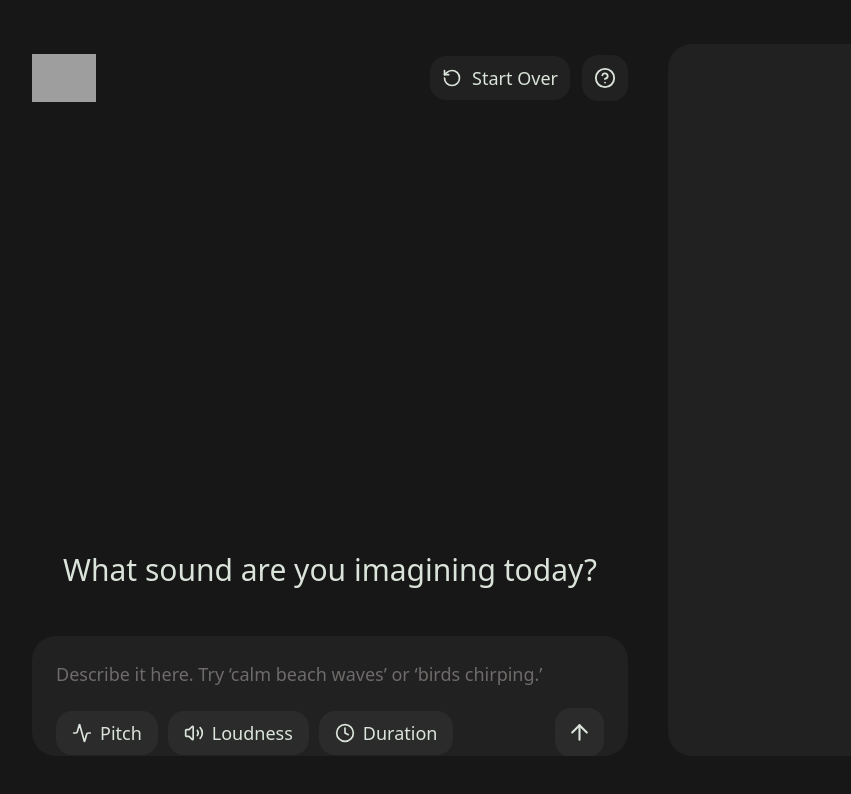
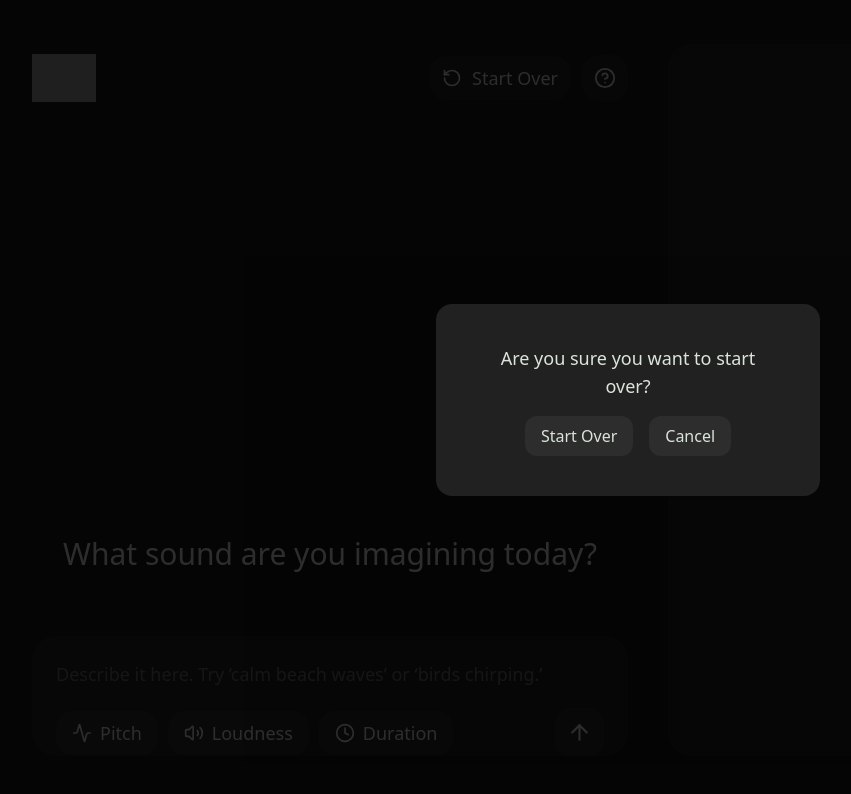
Before and after one commit to RamBrodett/OVRHR-Hearsona-GUI, a React (Vite) app: page / in a window 1280 px wide. Both pictures are taken after a click on the button "Start Over". Shown: the top 794 px of the page, without its empty margins (12-863 px from the left). Built offline with nearby package versions, Linux system fonts and the light colour scheme; grey boxes are pictures that could not be loaded.

Commit message:
system replies and start over working

```diff
--- a/src/pages/Main.jsx
+++ b/src/pages/Main.jsx
@@ -1,6 +1,7 @@
 import { useState } from 'react'
+import { useEffect, useRef } from 'react';
 
-import { RotateCcw, HelpCircle, ArrowUp, Clock, Volume2, Activity } from 'lucide-react';
+import { RotateCcw, HelpCircle, ArrowUp, Clock, Volume2, Activity, Music2 } from 'lucide-react';
 
 function MainApplication() {
   const [activeControl, setActiveControl] = useState(null);
@@ -8,6 +9,46 @@ function MainApplication() {
   const [pitch, setPitch] = useState(440);
   const [loudness, setLoudness] = useState(-20);
   const [duration, setDuration] = useState(10);
+
+  const [messages, setMessages] = useState([]);
+  const [userInput, setUserInput] = useState('');
+
+  const chatRef = useRef(null);
+
+  const [showConfirm, setShowConfirm] = useState(false);
+
+  const handleSendMessage = () => {
+    if (!userInput.trim()) return;
+
+    const newUserMessage = { role: 'user', text: userInput.trim() };
+    setMessages((prev) => [...prev, newUserMessage]);
+    setUserInput('');
+
+    setTimeout(() => {
+      const responseText = generateSystemResponse(userInput);
+      const systemMessage = { role: 'assistant', text: responseText };
+
+      setMessages((prev) => [...prev, systemMessage]);
+    }, 500);
+  };
+
+  const generateSystemResponse = (input) => {
+    if (input.toLowerCase().includes('pitch')) {
+      return "Raising the pitch a bit — let’s brighten it up.";
+    } else if (input.toLowerCase().includes('louder')) {
+      return "Turning up the volume — let's make it louder.";
+    } else if (input.toLowerCase().includes('longer')) {
+      return "Extending the duration — more time to enjoy the sound.";
+    } else {
+      return `Got it! Generating a "${input}" sound for you...`;
+    }
+  };
+
+  useEffect(() => {
+  if (chatRef.current) {
+      chatRef.current.scrollTop = chatRef.current.scrollHeight;
+    }
+  }, [messages]);
 
   return (
     <div className="flex flex-col bg-[var(--background)] p-11 h-screen min-w-screen">
@@ -26,11 +67,16 @@ function MainApplication() {
             />
             {/* Buttons */}
             <div className="flex items-center gap-3">
+
               {/* Start Over */}
-              <button className="flex items-center gap-2.5 bg-[var(--background-2)] text-[var(--font-white)] px-3 py-2 rounded-2xl hover:bg-[#2a2a2a] transition">
+              <button
+                onClick={() => setShowConfirm(true)}
+                className="flex items-center gap-2.5 bg-[var(--background-2)] text-[var(--font-white)] px-3 py-2 rounded-2xl hover:bg-[#2a2a2a] transition"
+              >
                 <RotateCcw size={20} />
                 <span className="text-lg font-medium">Start Over</span>
               </button>
+
               {/* Tooltip */}
               <button
                 onClick={() =>
@@ -40,24 +86,65 @@ function MainApplication() {
               >
                 <HelpCircle size={22} />
               </button>
+
             </div>
           </div>
 
           {/* Chat Area */}
-          <div className="flex flex-col justify-end text-center h-[70%] mb-5 w-full overflow-hidden">
-            <div className="mb-2">
-              <p className="text-[var(--font-white)] text-3xl">
-                What sound are you imagining today?
-              </p>
+          <div
+            onClick={() => setActiveControl(null)}
+            className="flex flex-col justify-end text-center h-[70%] mb-5 w-full overflow-hidden"
+          >
+            {messages.length === 0 && (
+              <div className="mb-2">
+                <p className="text-[var(--font-white)] text-3xl">
+                  What sound are you imagining today?
+                </p>
+              </div>
+            )}
+
+            <div
+              className="flex flex-col gap-1 px-4 py-2 overflow-y-auto scroll-smooth"
+              ref={chatRef}
+            >
+              {messages.map((msg, index) => (
+                <div key={index} className="flex items-start">
+                  <div
+                    className={`px-5 py-4 rounded-xl w-full flex items-center gap-4 ${
+                      msg.role === 'user'
+                        ? 'bg-[var(--background-2)]'
+                        : ''
+                    } text-[var(--font-white)]`}
+                  >
+                    {msg.role === 'assistant' && (
+                      <img
+                        src="/src/assets/icon.png"
+                        alt="System Icon"
+                        className="w-9 h-9 object-contain"
+                      />
+                    )}
+                    <span>{msg.text}</span>
+                  </div>
+                </div>
+              ))}
             </div>
+
           </div>
 
           {/* Prompt Area */}
           <div className="flex flex-col bg-[var(--background-2)] p-6 gap-5 h-[17.5%] w-full rounded-3xl overflow-hidden">
 
             <input
+              value={userInput}
+              onChange={(e) => setUserInput(e.target.value)}
+              onClick={() => setActiveControl(null)}
+              onKeyDown={(e) => e.key === 'Enter' && handleSendMessage()}
               type="text"
-              placeholder="Describe it here. Try ‘calm beach waves’ or ‘birds chirping.’"
+              placeholder={
+                messages.length === 0
+                  ? "Describe it here. Try ‘calm beach waves’ or ‘birds chirping.’"
+                  : "Not quite right? Say what to change—or use the controls."
+              }
               className="w-full bg-transparent text-[var(--font-white)] placeholder-[var(--font-gray)] text-lg focus:outline-none"
             />
 
@@ -97,7 +184,10 @@ function MainApplication() {
               </div>
 
               {/* Submit Arrow */}
-              <button className="bg-[var(--sound-button)] text-[var(--font-white)] p-3 rounded-2xl hover:bg-[#3a3a3a] transition">
+              <button
+                onClick={handleSendMessage}
+                className="bg-[var(--sound-button)] text-[var(--font-white)] p-3 rounded-2xl hover:bg-[#3a3a3a] transition"
+              >
                 <ArrowUp size={25} />
               </button>
             </div>
@@ -158,17 +248,44 @@ function MainApplication() {
 
             {/*Tooltip Panel*/}
             {activeControl === 'info' && (
-              <div className="absolute bottom-40 left-155 translate-y-[-100%] w-100 p-5 bg-[var(--background-3)] text-white rounded-2xl shadow-lg z-50">
+              <div className="absolute bottom-52 left-155 translate-y-[-100%] w-100 p-5 bg-[var(--background-3)] text-white rounded-2xl shadow-lg z-50">
                 <h3 className="text-lg font-medium text-[var(--font-white)] mb-2">About Hearsona</h3>
                 <p className="text-base text-[var(--font-gray)]">
                   Hearsona is a tool that helps you create sounds using just words. Type what you want to hear, and the system will turn it into audio for you.
-                  <br /><br />
                   You can also adjust Pitch, Loudness, and Duration to make the sound match your needs.
                   <br /><br />
                   It’s designed to be easy to use, with live previews and simple controls, so you can explore and adjust your sound until it feels just right.
                 </p>
               </div>
             )}
+
+            {showConfirm && (
+              <div className="fixed inset-0 flex items-center justify-center bg-black/80 z-50">
+                <div className="bg-[var(--background-2)] p-10 rounded-2xl text-center shadow-xl w-[90%] max-w-sm">
+                  <p className="text-[var(--font-white)] text-lg mb-4">
+                    Are you sure you want to start over?
+                  </p>
+                  <div className="flex justify-center gap-4">
+                    <button
+                      onClick={() => {
+                        setMessages([]);
+                        setShowConfirm(false);
+                      }}
+                      className="bg-[var(--background-3)] text-[var(--font-white)] px-4 py-2 rounded-xl hover:bg-red-700 transition"
+                    >
+                      Start Over
+                    </button>
+                    <button
+                      onClick={() => setShowConfirm(false)}
+                      className="bg-[var(--background-3)] text-[var(--font-white)] px-4 py-2 rounded-xl hover:bg-[#3a3a3a] transition"
+                    >
+                      Cancel
+                    </button>
+                  </div>
+                </div>
+              </div>
+            )}
+
 
           </div>
         </div>
```
Also changed, not shown: src/assets/icon.png (added).
